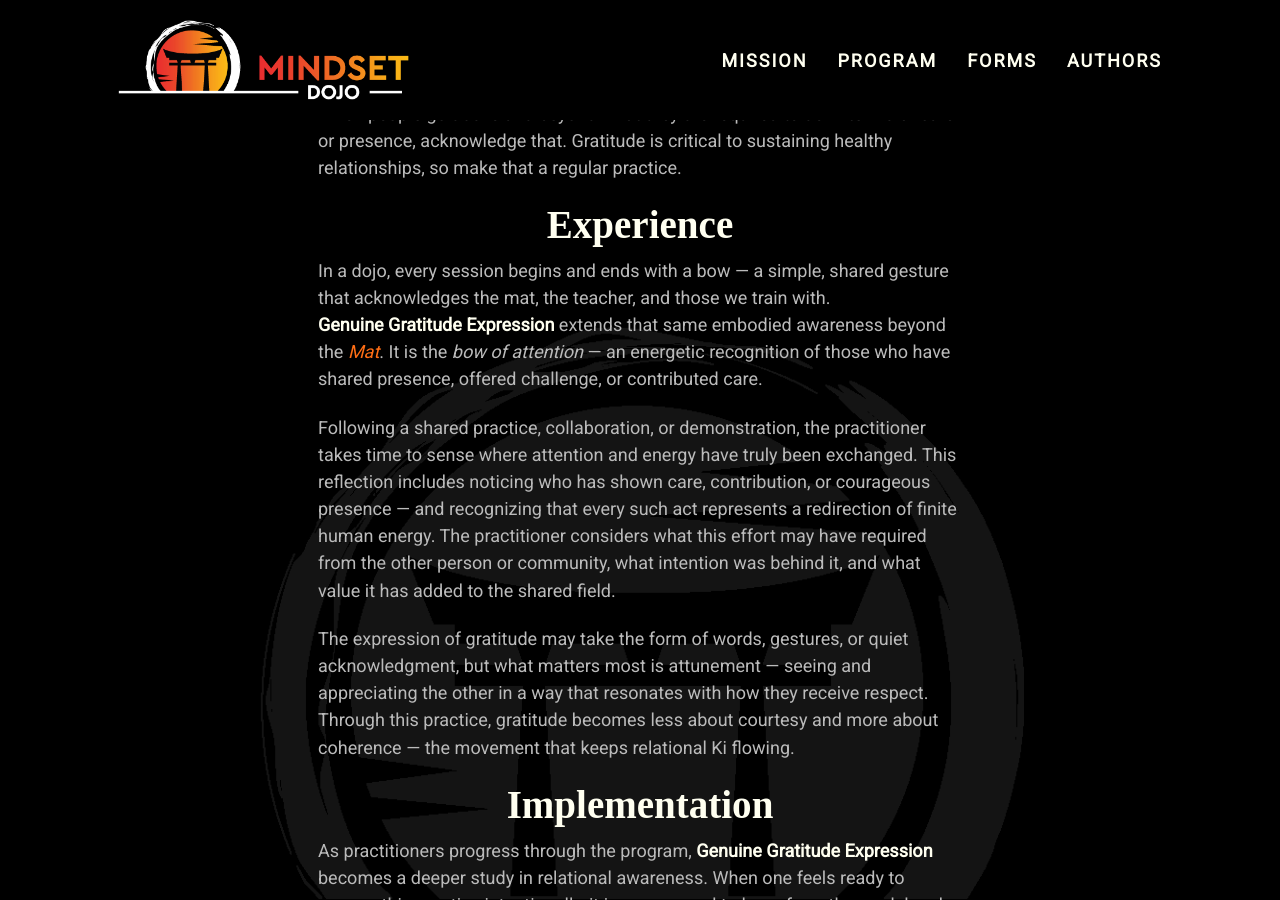
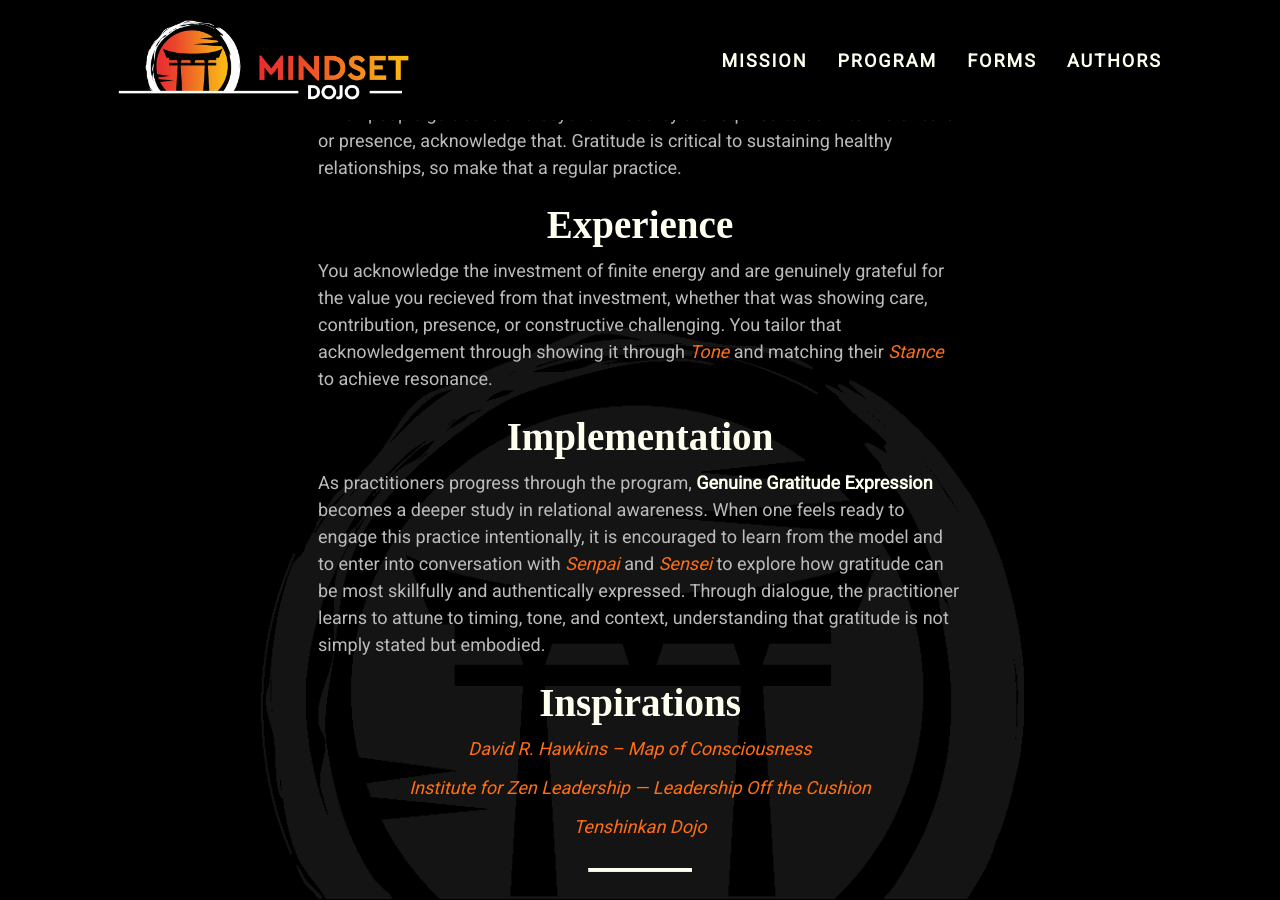
Before and after one commit to mindset-dojo/mindset-dojo.github.io, a Jekyll site: the page built from _forms/genuine-gratitude-expression.md, in a window 1280 px wide and 900 px high, scrolled down 270 px. Built offline with Jekyll 4.4.1, drawn with Linux system fonts in a browser that asks for light colours; some web fonts are replaced.

Commit message:
refactor(genuine-gratitude-expression): experience section.

```diff
--- a/_forms/genuine-gratitude-expression.md
+++ b/_forms/genuine-gratitude-expression.md
@@ -16,12 +16,7 @@ When people go above and beyond what they are required to do in terms of care or
 
 ## Experience
 
-In a dojo, every session begins and ends with a bow — a simple, shared gesture that acknowledges the mat, the teacher, and those we train with.
-**Genuine Gratitude Expression** extends that same embodied awareness beyond the [Mat](../mat/). It is the *bow of attention* — an energetic recognition of those who have shared presence, offered challenge, or contributed care.
-
-Following a shared practice, collaboration, or demonstration, the practitioner takes time to sense where attention and energy have truly been exchanged. This reflection includes noticing who has shown care, contribution, or courageous presence — and recognizing that every such act represents a redirection of finite human energy. The practitioner considers what this effort may have required from the other person or community, what intention was behind it, and what value it has added to the shared field.
-
-The expression of gratitude may take the form of words, gestures, or quiet acknowledgment, but what matters most is attunement — seeing and appreciating the other in a way that resonates with how they receive respect. Through this practice, gratitude becomes less about courtesy and more about coherence — the movement that keeps relational Ki flowing.
+You acknowledge the investment of finite energy and are genuinely grateful for the value you recieved from that investment, whether that was showing care, contribution, presence, or constructive challenging. You tailor that acknowledgement through showing it through [Tone](../tone/) and matching their [Stance](../stance/) to achieve resonance.
 
 ## Implementation
 
```
